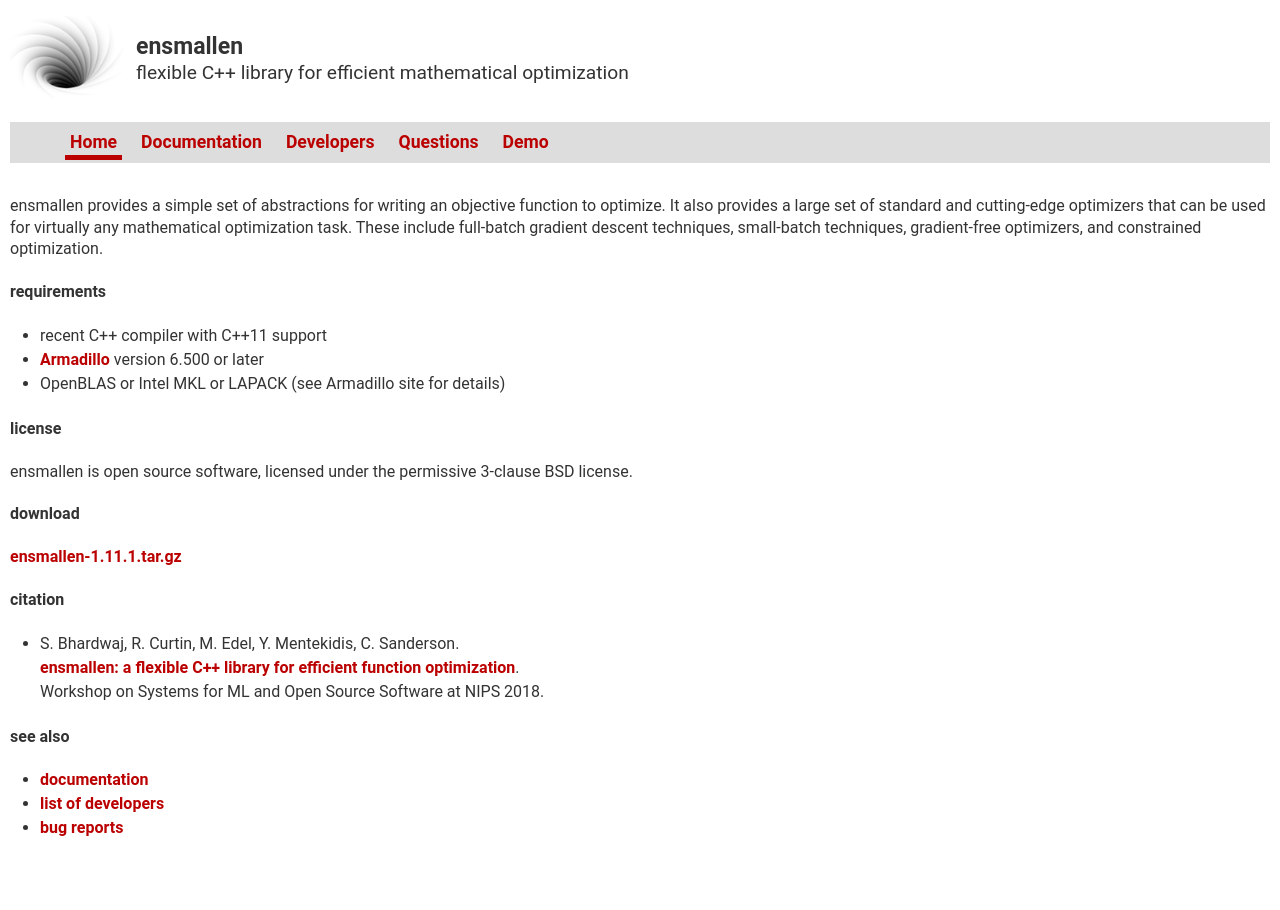
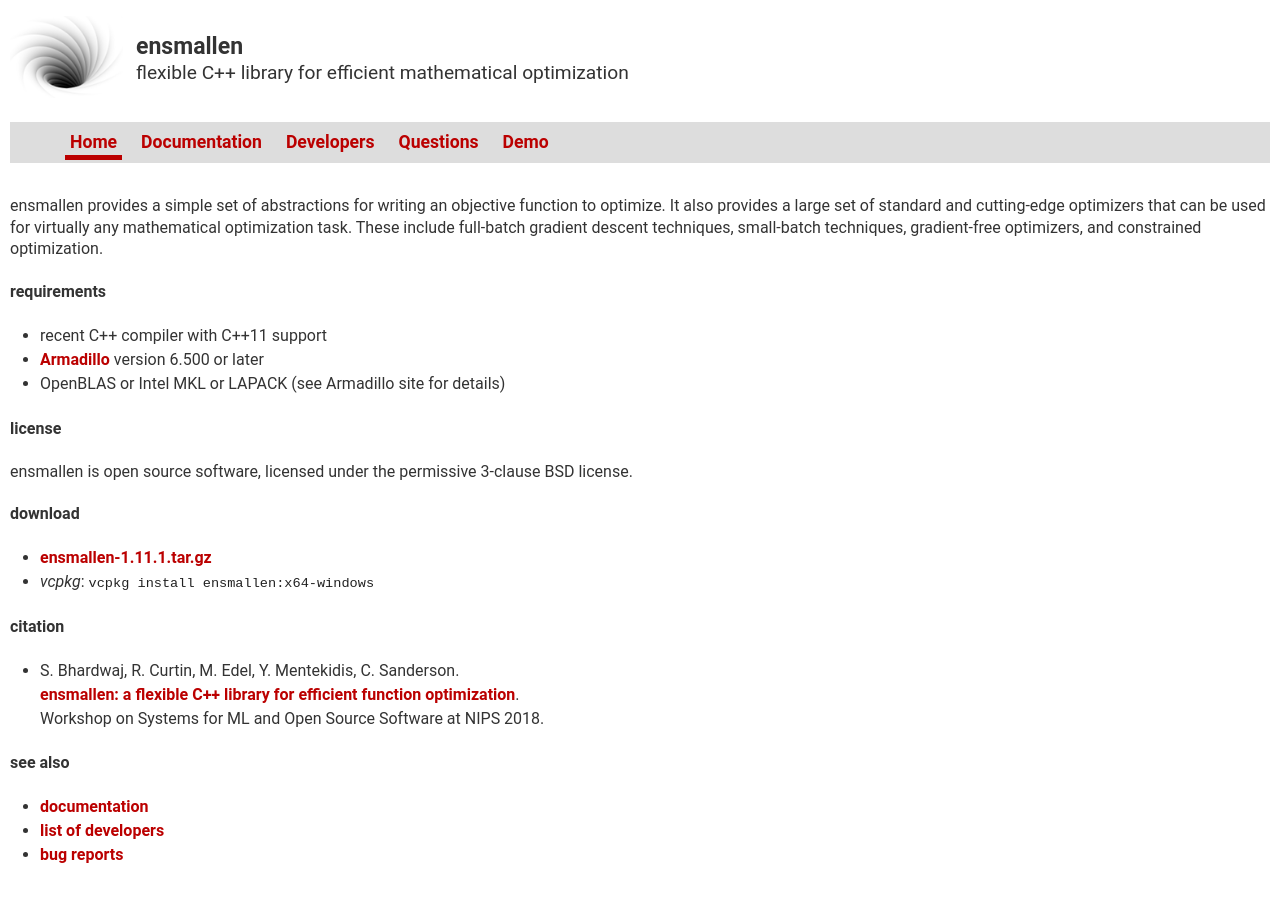
Before and after one commit to mlpack/ensmallen.org, a Jekyll site: the page built from index.md, in a window 1280 px wide. Built offline with Jekyll 4.4.1, drawn with Linux system fonts in a browser that asks for light colours.

Commit message:
Note vcpkg install instructions (#86).

```diff
--- a/index.md
+++ b/index.md
@@ -23,7 +23,8 @@ license.
 
 **download**
 
-  [ensmallen-1.11.1.tar.gz](files/ensmallen-1.11.1.tar.gz)
+ - [ensmallen-1.11.1.tar.gz](files/ensmallen-1.11.1.tar.gz)
+ - _vcpkg_: `vcpkg install ensmallen:x64-windows`
 
 **citation**
 
```
